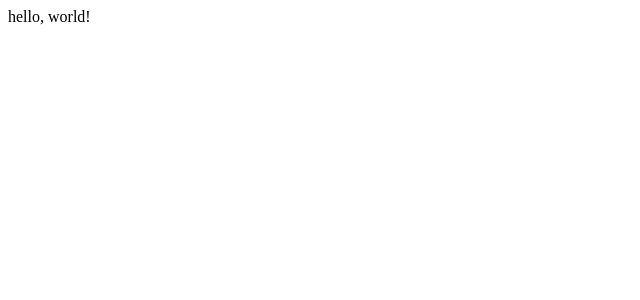
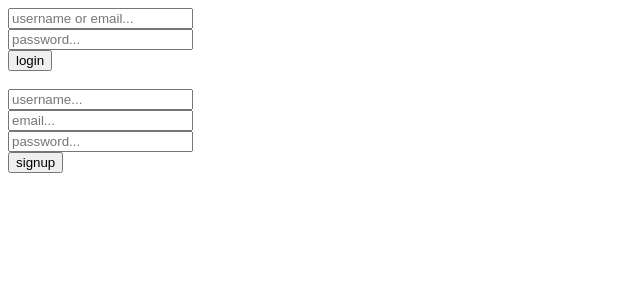
Before and after one commit to dorkodu/id, a React (Vite) app in the folder web/: page / in a window 1280 px wide. Shown: the top 300 px of the page, without its empty margins (0-640 px from the left). Built offline with nearby package versions, Linux system fonts and the light colour scheme.

Commit message:
Implement a very basic ui

```diff
--- a/web/src/App.tsx
+++ b/web/src/App.tsx
@@ -1,8 +1,68 @@
+import { useState } from "react"
+
+interface State {
+  user: IUser | undefined;
+  authorized: boolean;
+}
+
+interface IUser {
+  id: number;
+  username: string;
+  email: string;
+  joinedAt: number;
+}
+
 function App() {
+  const [state, setState] = useState<State>({ user: undefined, authorized: false });
+
   return (
-    <div>
-      hello, world!
-    </div>
+    <>
+      {!state.authorized &&
+        <>
+          <div><input type={"text"} placeholder={"username or email..."} /></div>
+          <div><input type={"password"} placeholder={"password..."} /></div>
+          <button>login</button>
+          <br /><br />
+          <div><input type={"text"} placeholder={"username..."} /></div>
+          <div><input type={"email"} placeholder={"email..."} /></div>
+          <div><input type={"password"} placeholder={"password..."} /></div>
+          <button>signup</button>
+        </>
+      }
+      {state.authorized && state.user &&
+        <>
+          <div>username: {state.user.username}</div>
+          <div>email: {state.user.email}</div>
+          <div>joined at: {new Date(state.user.joinedAt * 1000).toString()}</div>
+          <br />
+
+          <div>
+            change username:
+            <div><input type={"text"} placeholder={"new username..."} /></div>
+            <button>apply</button>
+          </div>
+          <br />
+
+          <div>
+            change email:
+            <div><input type={"text"} placeholder={"new email..."} /></div>
+            <div><input type={"password"} placeholder={"password..."} /></div>
+            <button>apply</button>
+          </div>
+          <br />
+
+          <div>
+            change password:
+            <div><input type={"password"} placeholder={"old password..."} /></div>
+            <div><input type={"password"} placeholder={"new username..."} /></div>
+            <button>apply</button>
+          </div>
+          <br />
+
+          <button>logout</button>
+        </>
+      }
+    </>
   )
 }
 
```
